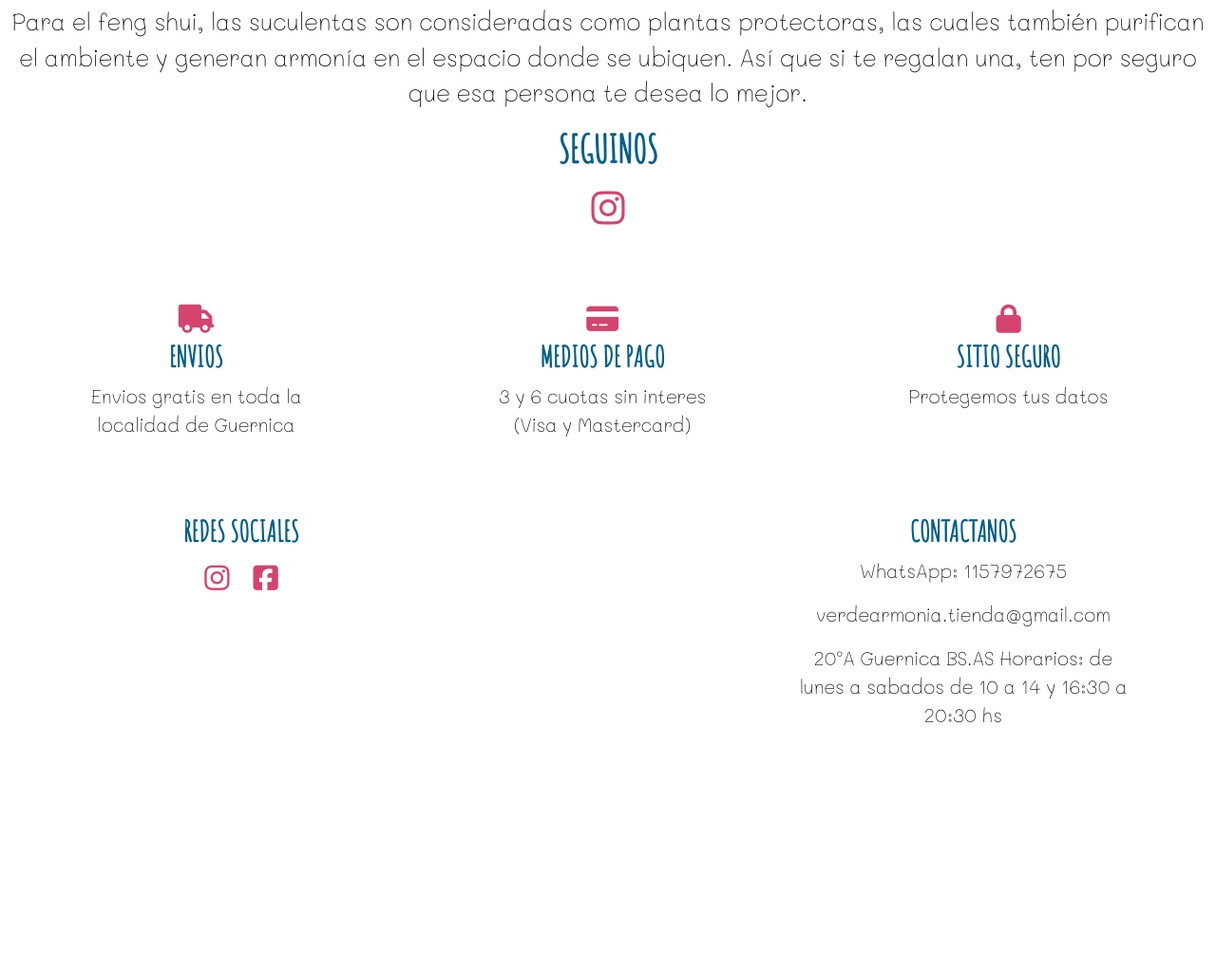
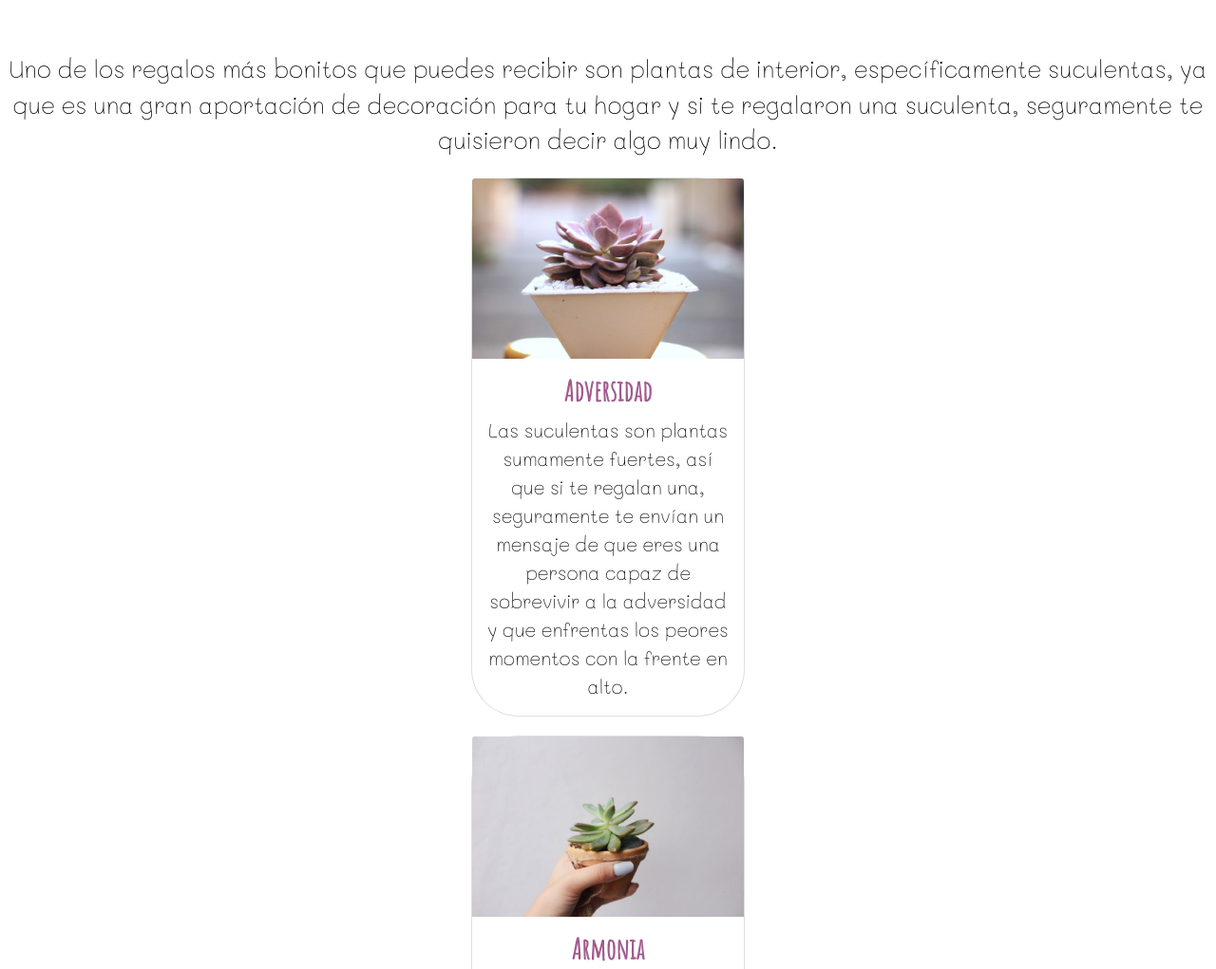
Before and after one commit to ysicilia/Green-Harmony-Store, a website: page index.html in a window 1280 px wide. Shown: the part 1177-2198 px from the top of the page at 95% size. Before the commit the page ends 2025 px from the top, so only its background shows below. Drawn offline with nearby package versions, Linux system fonts and the light colour scheme.

Commit message:
cambio de inicio

```diff
--- a/index.html
+++ b/index.html
@@ -35,7 +35,6 @@
             <i class="fas fa-bars"></i>
         </label>
         <nav class="menu">
-
             <ul class="menuBox">
                 <li>
                     <a href="index.html">Home</a>
@@ -89,49 +88,40 @@
     </section>
     <section class="pregunta">
         <h2 class="title">¿Por que regalar una suculenta?</h2>
-        <p>Para el feng shui, las suculentas son consideradas como plantas protectoras, las cuales también purifican el ambiente y generan armonía en el espacio donde se ubiquen. Así que si te regalan una, ten por seguro que esa persona te desea lo mejor.</p>
+        <p>Uno de los regalos más bonitos que puedes recibir son plantas de interior, específicamente suculentas, ya que es una gran aportación de decoración para tu hogar y si te regalaron una suculenta, seguramente te quisieron decir algo muy lindo.</p>
     </section>
-    <section class="seguinos">
-        <h3>SEGUINOS</h3>
-        <a href="https://www.instagram.com/verdearmonia.tienda/"></a><i class="fab fa-instagram"></i></a>
-    </section>
-    </div>
-    <div class=" container">
-        <div class="row justify-content-between">
-            <section class="col-lg-3 col-sm-12 iconos">
-                <a href="costosfinal.html"><i class="fas fa-truck"></i></a>
-                <h3 class="tituloPequeño">ENVIOS</h3>
-                <p class="parrafoMedio" >Envios gratis en toda la localidad de Guernica</p>
-            </section>
-            <section class="col-lg-3 col-sm-12 iconos">
-                <a href=""><i class="fas fa-credit-card"></i></a>
-                <h3 class="tituloPequeño"> MEDIOS DE PAGO</h3>
-                <p class="parrafoMedio">3 y 6 cuotas sin interes (Visa y Mastercard)</p>
-            </section>
-            <section class="col-lg-3 col-sm-12 iconos">
-                <a href=""><i class="fas fa-lock"></i></a>
-                <h3 class="tituloPequeño">SITIO SEGURO</h3>
-                <p class="parrafoMedio">Protegemos tus datos</p>
-            </section>
+    <div class="card" style="width: 18rem;">
+        <img src="Imagenes/adversidad.jpg" class="card-img-top" alt="cactus y suculentas">
+        <div class="card-body">
+            <h5 class="card-title">Adversidad</h5>
+            <p class="card-text">Las suculentas son plantas sumamente fuertes, así que si te regalan una, seguramente te envían un mensaje de que eres una persona capaz de sobrevivir a la adversidad y que enfrentas los peores momentos con la frente en alto.</p>
         </div>
     </div>
-    <section class=" container">
-        <div class="row justify-content-between">
-            <div class="col-lg-4 col-sm-12">
-                <h4 class="miniTitulo">REDES SOCIALES</h4>
-                <a href="https://www.instagram.com/verdearmonia.tienda/" title="Acesso directo a nuestra pagina de Instagram"><i class="fab fa-instagram"></i></a>
-                <a href="https://web.facebook.com/Verde-Armonia-107602181663882" title="Acceso directo a nuestra pagina de facebook"><i class="fab fa-facebook-square"></i></a>
-            </div>
-            <div class="col-lg-4 col-sm-12">
-                <h4 class="miniTitulo">CONTACTANOS</h4>
-                <p>WhatsApp: 1157972675</p>
-                <p>verdearmonia.tienda@gmail.com</p>
-                <p>20ºA Guernica BS.AS Horarios: de lunes a sabados de 10 a  14 y 16:30 a 20:30 hs</p>
-            </div>
+    <div class="card" style="width: 18rem;">
+        <img src="/Imagenes/armonia.jpg" class="card-img-top" alt="cactus y suculentas">
+        <div class="card-body">
+            <h5 class="card-title">Armonia</h5>
+            <p class="card-text">Para el feng shui, las suculentas son consideradas como plantas protectoras, las cuales también purifican el ambiente y generan armonía en el espacio donde se ubiquen. Así que si te regalan una, ten por seguro que esa persona te desea lo mejor.</p>
         </div>
-    </section>
+    </div>
+    <div class="card" style="width: 18rem;">
+        <img src="Imagenes/familia.jpg" class="card-img-top" alt="cactus y suculentas">
+        <div class="card-body">
+            <h5 class="card-title">Familia</h5>
+            <p class="card-text">Como sabemos, las suculentas son muy fáciles de reproducirse y siempre se encuentran en familia, así que también puede tener un significado de compañía incondicional o incluso de fertilidad.</p>
+        </div>
+    </div>
+
     <footer>
-        <div
+        <nav>
+            <ul class="listaMenu">
+                <li class="listaMenu__item"><a href="index.html">Home</a></li>
+                <li class="listaMenu__item"><a href="tiendafinal.html">Tienda</a></li>
+                <li class="listaMenu__item"><a href="productosfinal.html">Productos</a>
+                <li class="listaMenu__item"><a href="costosfinal.html">Costos</a></li>
+                <li class="listaMenu__item"><a href="contacto.html">Contacto</a></li>
+            </ul>
+        </nav>
     </footer>
 
     <script src="https://cdn.jsdelivr.net/npm/bootstrap@5.1.3/dist/js/bootstrap.bundle.min.js" integrity="sha384-ka7Sk0Gln4gmtz2MlQnikT1wXgYsOg+OMhuP+IlRH9sENBO0LRn5q+8nbTov4+1p" crossorigin="anonymous"></script>
--- a/sass/components/_index.scss
+++ b/sass/components/_index.scss
@@ -8,18 +8,14 @@
     filter: brightness(1.1);
     mix-blend-mode: multiply;
     display:inline-block;
-
 }
 header{
     width: 100%;
     background: #5bcaab;
     height: 90px;
 }
-
-
 #menu-bar{
     display:none;
-
     &:checked {
         ~ .menu{
             margin:0;
@@ -37,7 +33,6 @@ header{
         }
     }
 }
-
 .menu{
     position: absolute;
     background:#0c8387 ;
@@ -45,7 +40,6 @@ header{
     margin-left: -70%;
     transition: all 0.5s;
     z-index: 100;
-
     .menuBox{
         margin:0;
         list-style:none;
@@ -62,16 +56,10 @@ header{
                 text-decoration: none;
                 color:white;
                 font-family: 'Amatic SC', cursive;
-
             }
         }
     }
 }
-
-
-
-
-
 .principalTitle{
     h1{
         color: #0e635e;
@@ -80,13 +68,12 @@ header{
         mix-blend-mode: multiply;
         text-align: center;
         width:100%;
-
+        margin:50px 0;
         animation-name: fondoPrincipal;
         animation-iteration-count: infinite;
         animation-timing-function:ease-in;
         animation-duration: 4s;
         animation-delay: 5s;
-
         @keyframes fondoPrincipal{
             0% { color: #149073;}
             25% { color: #69c47c;}
@@ -105,83 +92,51 @@ header{
         font-size: 15px;
     }
 }
-.seguinos{
-    color:#d5436f;;
-    font-weight: bold;
-    text-align: center;
-    margin: 10%;
-    font-size: 25px;
-    h3{
-        @extend %littleTitle;
-        font-size: 25px;
+.card{
+    margin:20px auto;
+    border-radius: 50px;
+    .card-title{
+        font-family: 'Amatic SC', cursive;
+        color:#a15a8c;
+        text-align: center;
+        font-size:30px;
+        font-weight:bold;
+    }
+    .card-text{
+        @extend %parrafos;
     }
 }
-.container{
-    .iconos{
-        .tituloPequeño{
-            @extend %littleTitle;
-            font-size: 20px;
-        }
-    }
-
-    @extend %contenedor;
-    font-size:20px;
-    a{
-        @extend %contenedorLink;
-    }
-    p{
-        @extend %parrafos;
-        font-size: 15px;
-    }
-    .miniTitulo{
-        @extend %littleTitle;
-        font-size: 20px;
-    }
-}
-input{
-    height: 40px;
-    border:2px solid pink;
-    text-align: center;
-    margin: 2%;
-}
-label{
-    font-weight: bold;
-    font-family: 'Amatic SC', cursive;
-    color:#005f89;
-    margin: 2%;
-    text-align: center;
-}
 footer{
-    background-image: linear-gradient(to left, white 0%, #159374 50%, white 100%);
+    background: #5bcaab;
     nav{
-        display:block;
+        padding:20px;
         .listaMenu{
+            margin:auto;
             .listaMenu__item{
                 list-style: none;
-                & a{
+                text-align: center;
+                &:hover{
+                    background: rgba(0,0,0,0.3);
+                    border-radius: 20px;
+                }
+                a{
                     text-decoration:none;
                     font-family: 'Amatic SC', cursive;
-                    color:black;
-                    font-size: 30px;
-                    font-weight: bold;
-                    transition: all 1s;
-                }
-                &:hover{
-                    background-color:#d1efc6;
-                    color:#145c8d;
-                    border-radius: 20px;
+                    color:white;
+                    font-size: 20px;
                 }
             }
         }
     }
 }
 @media only screen and (min-width: 971px){
-    .principalTitle{
-        font-size:40px;
+    .card{
+        justify-content: space-between;
     }
-    section{
+    .card-text{
         font-size: 20px;
     }
+
     p{
         font-size: 30px;
     }
@@ -289,15 +244,16 @@ footer{
     }
 }
 @media only screen and (max-width: 971px) and (min-width: 480px){
-    .principalTitle{
+
+    .card-text{
         font-size: 20px;
-        background-size:100%;
     }
+
     section{
         font-size: 13px;
     }
     p{
-        font-size: 30px;
+        font-size: 20px;
     }
     .title{
         font-size: 30px;
```
Also changed, not shown: Imagenes/adversidad.jpg (added), Imagenes/armonia.jpg (added), Imagenes/familia.jpg (added), armonia.jpg (added), css/estilo.css.
